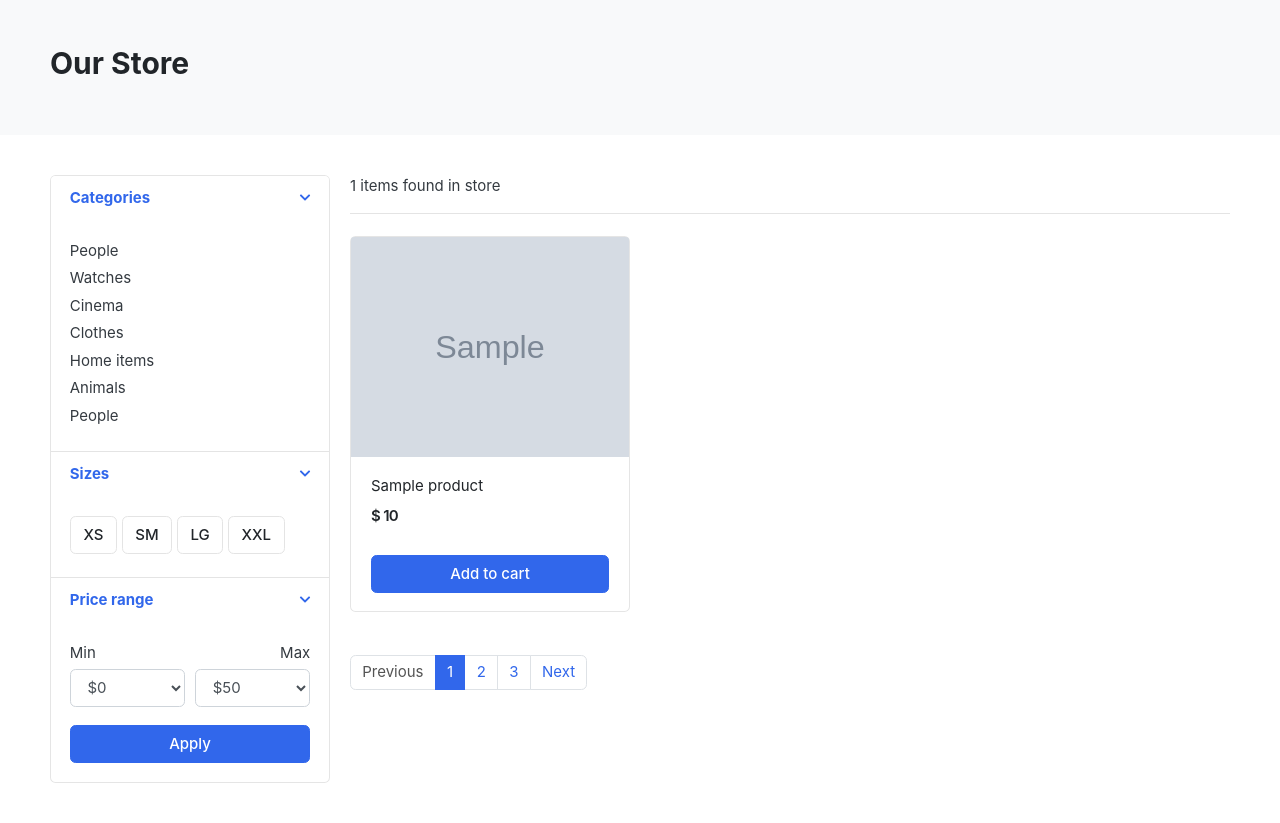
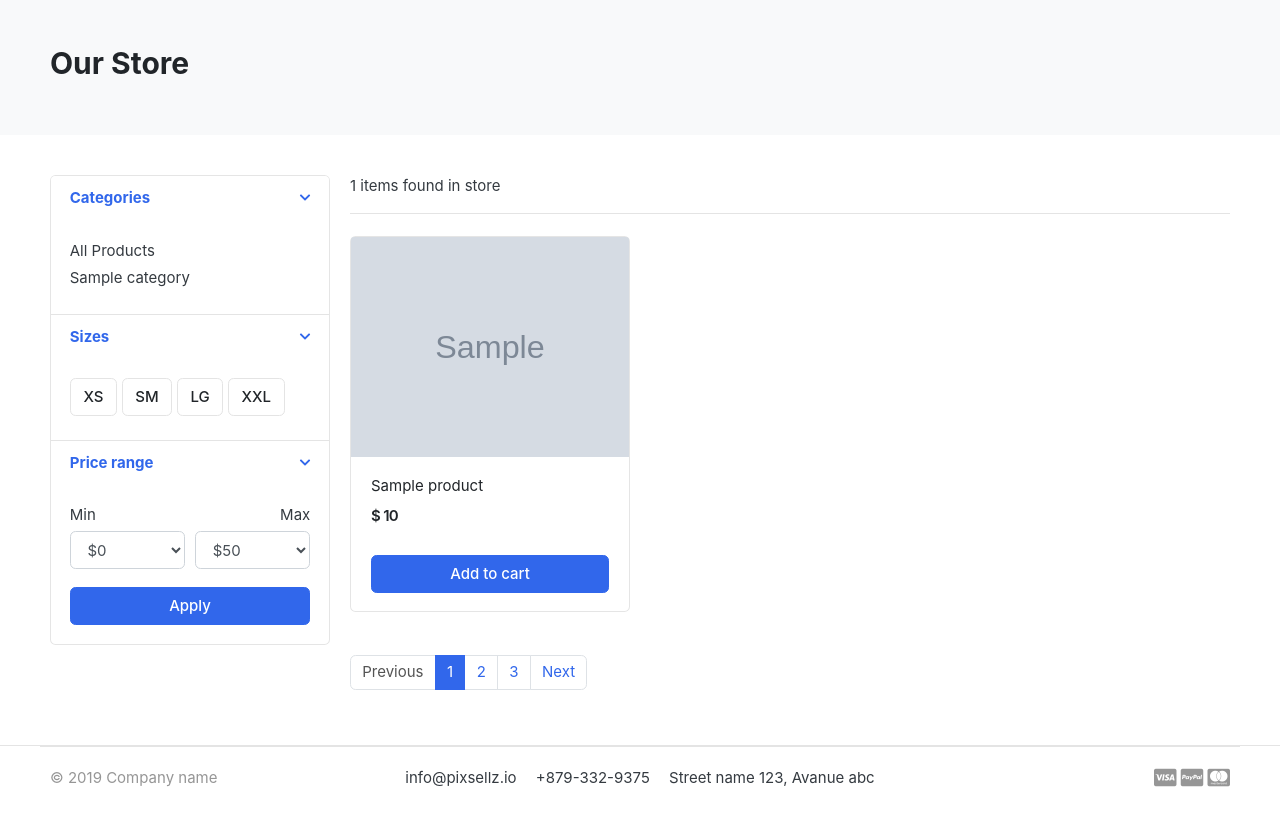
Before and after one commit to GeorgianF/GreatKart, a Django app: template templates/store/store.html in a window 1280 px wide. Shown: the part 119-942 px from the top of the page. After the commit the page ends 906 px from the top, so only its background shows below. Run offline with Django 3.2, Linux system fonts and the light colour scheme; the template is opened without the code that fills it: most values are stand-ins (such as "Sample title", 1, 10 or a date in 2020); grey boxes marked "Sample" are stand-in pictures; some libraries are stand-ins or nearby versions; some web fonts are replaced.

Commit message:
add filter to store and nav

```diff
--- /dev/null
+++ b/category/context_processors.py
@@ -0,0 +1,6 @@
+from .models import Category
+
+
+def menu_links(request):
+    links = Category.objects.all()
+    return dict(links=links)
--- a/category/models.py
+++ b/category/models.py
@@ -1,4 +1,5 @@
 from django.db import models
+from django.urls import reverse
 
 
 class Category(models.Model):
@@ -11,5 +12,8 @@
         verbose_name = "Category"
         verbose_name_plural = "Categories"
 
+    def get_url(self):
+        return reverse('products_by_category', args=[self.slug])
+
     def __str__(self):
         return self.category_name
--- a/greatkart/settings.py
+++ b/greatkart/settings.py
@@ -68,6 +68,7 @@
                 'django.template.context_processors.request',
                 'django.contrib.auth.context_processors.auth',
                 'django.contrib.messages.context_processors.messages',
+                'category.context_processors.menu_links',
             ],
         },
     },
--- a/store/urls.py
+++ b/store/urls.py
@@ -4,4 +4,5 @@
 
 urlpatterns = [
     path('', views.store, name='store'),
+    path('<slug:category_slug>/', views.store, name='products_by_category'),
 ]
--- a/templates/includes/navbar.html
+++ b/templates/includes/navbar.html
@@ -38,12 +38,10 @@
                             <i class="fa fa-bars"></i> All category
                         </button>
                         <div class="dropdown-menu">
-                            <a class="dropdown-item" href="#">Machinery / Mechanical Parts / Tools </a>
-                            <a class="dropdown-item" href="#">Consumer Electronics / Home Appliances </a>
-                            <a class="dropdown-item" href="#">Auto / Transportation</a>
-                            <a class="dropdown-item" href="#">Apparel / Textiles / Timepieces </a>
-                            <a class="dropdown-item" href="#">Home & Garden / Construction / Lights </a>
-                            <a class="dropdown-item" href="#">Beauty & Personal Care / Health </a>
+                            <a class="dropdown-item" href="{% url 'store' %}"> All Products </a>
+                            {% for category in links %}
+                            <a class="dropdown-item" href="{{ category.get_url }}"> {{category.category_name}} </a>
+                            {% endfor %}
                         </div>
                     </div> <!-- category-wrap.// -->
                 </div> <!-- col.// -->
--- a/templates/store/store.html
+++ b/templates/store/store.html
@@ -30,13 +30,10 @@
                             <div class="card-body">
 
                                 <ul class="list-menu">
-                                    <li><a href="#">People </a></li>
-                                    <li><a href="#">Watches </a></li>
-                                    <li><a href="#">Cinema </a></li>
-                                    <li><a href="#">Clothes </a></li>
-                                    <li><a href="#">Home items </a></li>
-                                    <li><a href="#">Animals</a></li>
-                                    <li><a href="#">People </a></li>
+                                    <li><a href="{% url 'store' %}"> All Products </a></li>
+                                    {% for category in links %}
+                                    <li><a href="{{ category.get_url }}"> {{category.category_name}} </a></li>
+                                    {% endfor %}
                                 </ul>
 
                             </div> <!-- card-body.// -->
```
Also changed, not shown: store/views.py (+16 -4 lines).
